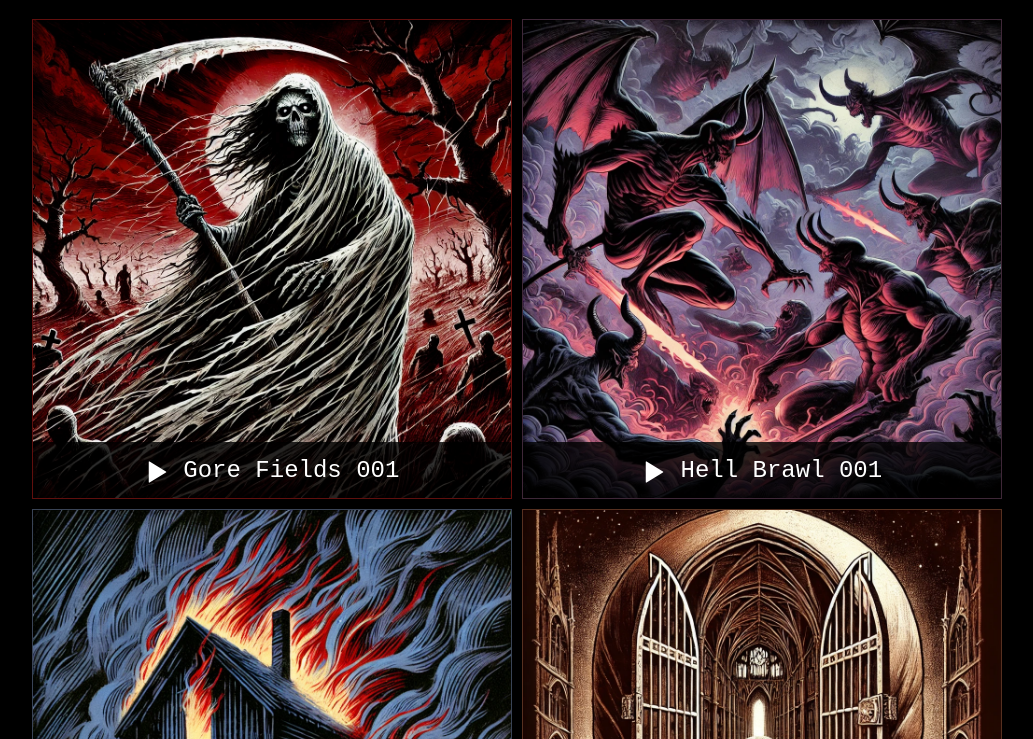
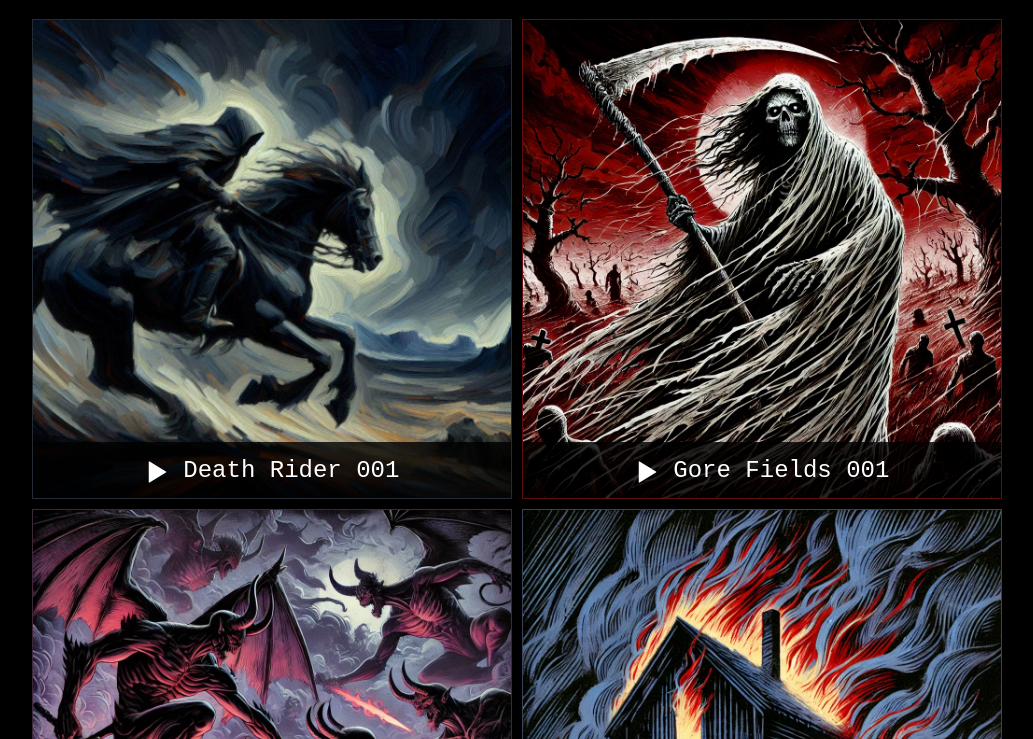
Before and after one commit to smackem/smackem.github.io, a plain HTML site: page blood/index.html in a window 1280 px wide. Shown: the part 61-800 px from the top of the page, without its empty margins (123-1156 px from the left). Drawn offline with nearby package versions, Linux system fonts and the light colour scheme.

Commit message:
blood: added deathrider

```diff
--- a/blood/index.html
+++ b/blood/index.html
@@ -117,6 +117,16 @@
 </div>
 
 <div class="gallery">
+    <div class="tile-container" style="border-color: #242b32">
+        <img src="img/DeathRider2.JPG" alt="Image 8">
+        <div class="overlay">
+            <span onclick="audioPlayPause(this)" class="player">
+                <i class="control glyphicon glyphicon-play featured-control"></i>
+                <audio class="audio-player" src="assets/DeathRider-master-150bpm-instrumental.m4a" preload="auto"></audio>
+                <a class="featured-song" href="javascript:void(0);">Death Rider 001</a>
+            </span>
+        </div>
+    </div>
     <div class="tile-container" style="border-color: #5f0f0d">
         <img src="img/GoreFields.webp" alt="Image 8">
         <div class="overlay">
```
Also changed, not shown: blood/img/DeathRider2.JPG (added), 2 other files.
